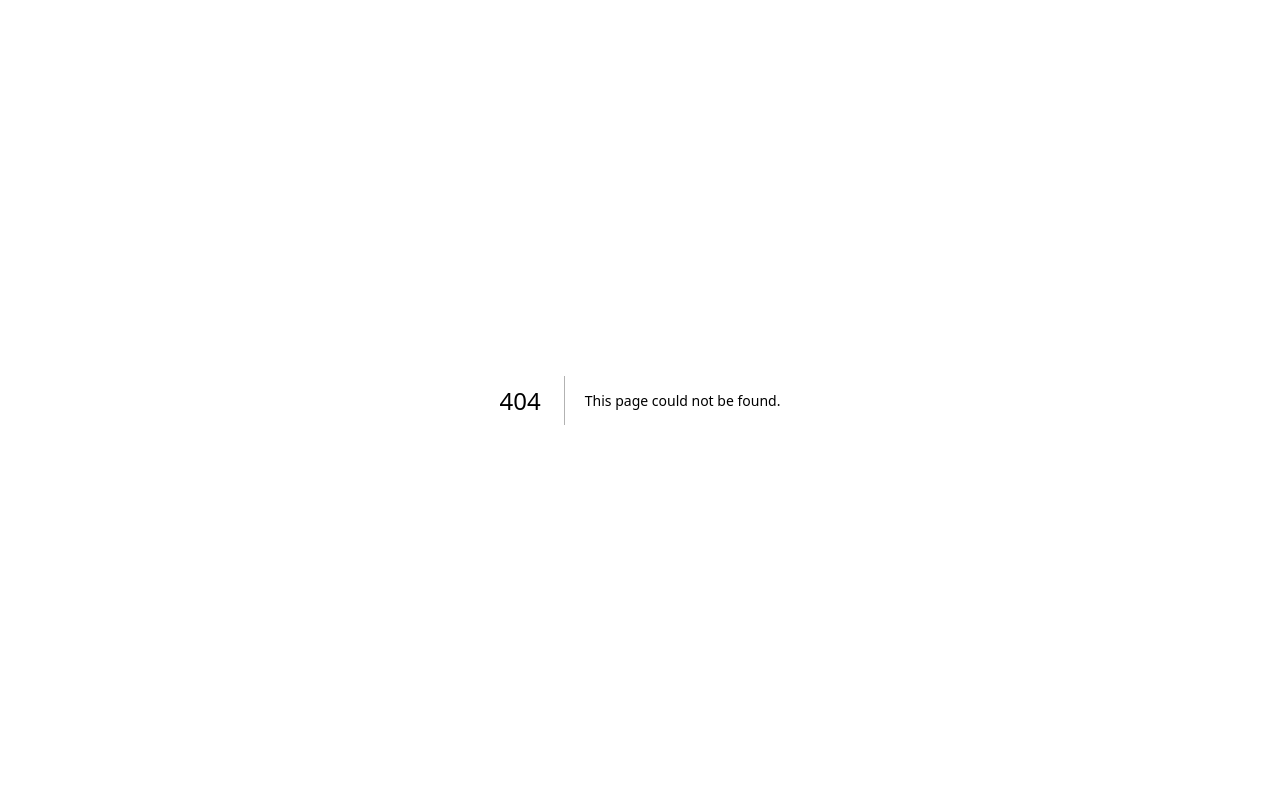
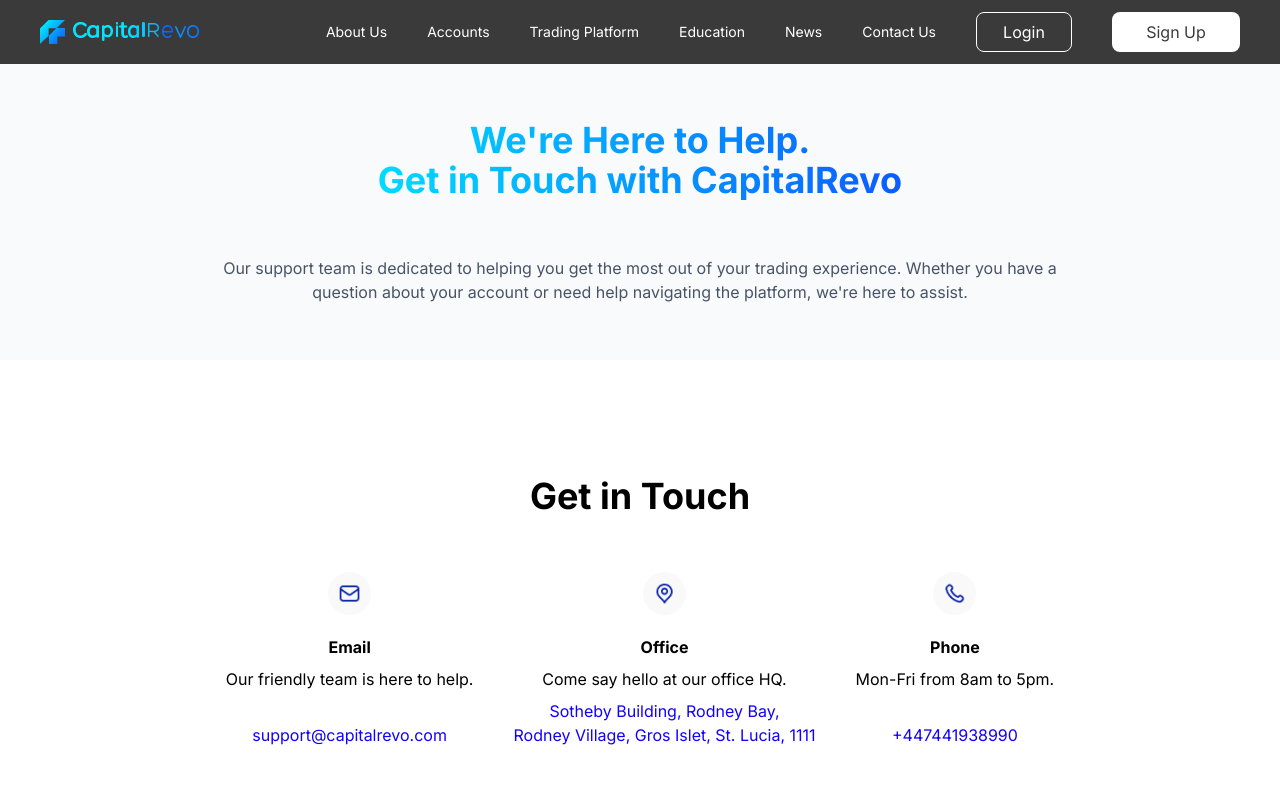
Before and after one commit to dragoljub123/capitalrevo, a Next.js app: page /contact-us in a window 1280 px wide. Before the commit this address had no page. Shown: the top 800 px of the page. Built offline with nearby package versions, Linux system fonts and the light colour scheme.

Commit message:
meta data

```diff
--- a/app/Accounts/page.tsx
+++ b/app/Accounts/page.tsx
@@ -4,6 +4,13 @@
 import { Paket } from "@/app/utilitis/interface";
 import { client } from "@/sanity/lib/client";
 import CompareAccountsButton from "@/app/components/CompareAccountsButton";
+import { Metadata } from "next";
+
+export const metadata: Metadata = {
+  title: "Accounts | CapitalRevo",
+  description:
+    "CapitalRevo offers specialized accounts that empower businesses. Experience tailored financial solutions to drive your success.",
+};
 
 async function getPaketi() {
   const query = `*[_type == 'paketi'] {
--- a/app/News/page.tsx
+++ b/app/News/page.tsx
@@ -4,6 +4,13 @@
 import TradingViewEventsWidget from "../components/TradingViewEventsWidget";
 import TradingViewWidgetNews2 from "../components/TradingViewWidgetNews2";
 import TradingViewEventsWidget2 from "../components/TradingViewEventsWidget2";
+import { Metadata } from "next";
+
+export const metadata: Metadata = {
+  title: "News | CapitalRevo",
+  description:
+    "Discover the latest updates and insights from Capital Revo. Stay ahead with news on industry trends, innovations, and company announcements.",
+};
 
 export default function News() {
   return (
--- a/app/AboutUs/page.tsx
+++ b/app/about-us/page.tsx
@@ -3,6 +3,13 @@
 import AboutUsCard from "../components/AboutUsCard";
 import AboutUsCard2 from "../components/AboutUsCard2";
 import FaturedCrad from "../components/FaturedCrad";
+import { Metadata } from "next";
+
+export const metadata: Metadata = {
+  title: "About Us | CapitalRevo",
+  description:
+    "We are committed to delivering an exceptional trading experience by providing traders access to the best tools and resources available.",
+};
 
 export default function AboutUs() {
   return (
--- a/app/compare-accounts/page.tsx
+++ b/app/compare-accounts/page.tsx
@@ -1,5 +1,12 @@
 import { FC } from "react";
 import { Navbar } from "../components/Navbar";
+import { Metadata } from "next";
+
+export const metadata: Metadata = {
+  title: "Compare Accounts | CapitalRevo",
+  description:
+    "Explore and compare account options at Capital Revo. Discover tailored solutions that meet your business needs and financial goals.",
+};
 
 const CompareAccounts: FC = () => {
   return (
--- a/app/components/ContactForm.tsx
+++ b/app/components/ContactForm.tsx
@@ -1,5 +1,6 @@
 "use client";
 import React, { useState } from "react";
+
 const ContactForm: React.FC = () => {
   const [formData, setFormData] = useState({
     firstName: "",
@@ -7,8 +8,10 @@
     email: "",
     phone: "",
     message: "",
-    agreeToPrivacyPolicy: false, // Add state for the checkbox
+    agreeToPrivacyPolicy: false,
+    bproverab: "",
   });
+
   const handleChange = (
     e: React.ChangeEvent<HTMLInputElement | HTMLTextAreaElement>
   ) => {
@@ -16,7 +19,7 @@
     if (type === "checkbox") {
       setFormData({
         ...formData,
-        [name]: (e.target as HTMLInputElement).checked, // Type guard for checkbox
+        [name]: (e.target as HTMLInputElement).checked,
       });
     } else {
       setFormData({
@@ -25,12 +28,19 @@
       });
     }
   };
+
   const handleSubmit = async (e: React.FormEvent) => {
     e.preventDefault();
     if (!formData.agreeToPrivacyPolicy) {
       alert("You must agree to our privacy policy.");
       return;
     }
+
+    if (formData.bproverab) {
+      alert("Spam detected.");
+      return;
+    }
+
     try {
       const response = await fetch("/api/contact", {
         method: "POST",
@@ -48,6 +58,7 @@
           phone: "",
           message: "",
           agreeToPrivacyPolicy: false,
+          bproverab: "",
         });
       } else {
         alert("Failed to send message.");
@@ -57,10 +68,11 @@
       alert("An error occurred while sending the message.");
     }
   };
+
   return (
     <form
       onSubmit={handleSubmit}
-      className="mx-auto p-4 space-y-4  max-w-lg sm:max-w-2xl"
+      className="mx-auto p-4 space-y-4 max-w-lg sm:max-w-2xl"
     >
       <div className="flex flex-col space-y-4">
         <div className="flex flex-col sm:flex-row sm:space-x-4">
@@ -79,7 +91,7 @@
               value={formData.firstName}
               onChange={handleChange}
               required
-              className="text-black placeholder-gray mt-1 block w-full h-14 rounded-md  border-[1px] border-gray-300 shadow-sm focus:border-indigo-500 focus:ring-indigo-500 sm:text-sm px-2"
+              className="text-black placeholder-gray mt-1 block w-full h-14 rounded-md border-[1px] border-gray-300 shadow-sm focus:border-indigo-500 focus:ring-indigo-500 sm:text-sm px-2"
             />
           </div>
           <div className="flex-1">
@@ -97,11 +109,11 @@
               value={formData.lastName}
               onChange={handleChange}
               required
-              className="px-2 text-black placeholder-gray mt-1 block w-full h-14 rounded-md  border-[1px] border-gray-300 shadow-sm focus:border-indigo-500 focus:ring-indigo-500 sm:text-sm"
+              className="px-2 text-black placeholder-gray mt-1 block w-full h-14 rounded-md border-[1px] border-gray-300 shadow-sm focus:border-indigo-500 focus:ring-indigo-500 sm:text-sm"
             />
           </div>
         </div>
-        <div className=" sm:flex-row sm:space-x-4">
+        <div className="sm:flex-row sm:space-x-4">
           <div className="">
             <label
               htmlFor="email"
@@ -117,7 +129,7 @@
               value={formData.email}
               onChange={handleChange}
               required
-              className="px-2 text-black placeholder-gray mt-1 block w-full h-14 rounded-md border-[1px]  border-gray-300 shadow-sm focus:border-indigo-500 focus:ring-indigo-500 sm:text-sm"
+              className="px-2 text-black placeholder-gray mt-1 block w-full h-14 rounded-md border-[1px] border-gray-300 shadow-sm focus:border-indigo-500 focus:ring-indigo-500 sm:text-sm"
             />
           </div>
         </div>
@@ -136,8 +148,8 @@
             value={formData.phone}
             onChange={handleChange}
             required
-            className=" px-2 text-black placeholder-gray  mt-1 block w-full h-14 rounded-md  border-[1px] border-gray-300 shadow-sm focus:border-indigo-500 focus:ring-indigo-500 sm:text-sm"
-          />{" "}
+            className="px-2 text-black placeholder-gray mt-1 block w-full h-14 rounded-md border-[1px] border-gray-300 shadow-sm focus:border-indigo-500 focus:ring-indigo-500 sm:text-sm"
+          />
         </div>
         <div>
           <label
@@ -173,9 +185,25 @@
             You agree to our friendly privacy policy.
           </label>
         </div>
+
+        <div className="hidden">
+          <label
+            htmlFor="bproverab"
+            className="block text-sm font-medium text-gray-700"
+          ></label>
+          <input
+            type="text"
+            id="bproverab"
+            name="bproverab"
+            value={formData.bproverab}
+            onChange={handleChange}
+            className="mt-1 block w-full h-0 opacity-0"
+          />
+        </div>
+
         <button
           type="submit"
-          className="  px-12 py-1 rounded-md text-white bg-dugmeplava transition-colors duration-300 w-full sm:w-auto"
+          className="px-12 py-1 rounded-md text-white bg-dugmeplava transition-colors duration-300 w-full sm:w-auto"
         >
           Send message
         </button>
@@ -183,4 +211,5 @@
     </form>
   );
 };
+
 export default ContactForm;
--- a/app/components/FooterHome.tsx
+++ b/app/components/FooterHome.tsx
@@ -56,16 +56,16 @@
                   <Link href="/">Home</Link>
                 </li>
                 <li>
-                  <Link href="/Accounts">Accounts</Link>
+                  <Link href="/accounts">Accounts</Link>
                 </li>
                 <li>
-                  <Link href="/TradingPlatform">Trading Platform</Link>
+                  <Link href="/tradingplatform">Trading Platform</Link>
                 </li>
                 <li>
-                  <Link href="#Education">Education</Link>
+                  <Link href="#education">Education</Link>
                 </li>
                 <li>
-                  <Link href="/News">News</Link>
+                  <Link href="/news">News</Link>
                 </li>
                 <li>
                   <Link href="/blog">Blog</Link>
@@ -74,10 +74,10 @@
               <ul className="space-y-2 text-sm">
                 <li className="font-bold mb-2">Company</li>
                 <li>
-                  <Link href="/AboutUs">About Us</Link>
+                  <Link href="/about-us">About Us</Link>
                 </li>
                 <li>
-                  <Link href="/ContactUs/#contactform">Contact Us</Link>
+                  <Link href="/contact-us/#contactform">Contact Us</Link>
                 </li>
               </ul>
             </div>
@@ -159,16 +159,16 @@
                     <Link href="/">Home</Link>
                   </li>
                   <li>
-                    <Link href="/Accounts">Accounts</Link>
+                    <Link href="/accounts">Accounts</Link>
                   </li>
                   <li>
-                    <Link href="/TradingPlatform">Trading Platform</Link>
+                    <Link href="/trading-platform">Trading Platform</Link>
                   </li>
                   <li>
-                    <Link href="#Education">Education</Link>
+                    <Link href="#education">Education</Link>
                   </li>
                   <li>
-                    <Link href="/News">News</Link>
+                    <Link href="/news">News</Link>
                   </li>
                   <li>
                     <Link href="/blog">Blog</Link>
@@ -177,10 +177,10 @@
                 <ul className="space-y-2 text-sm">
                   <li className="font-bold mb-2">Company</li>
                   <li>
-                    <Link href="/AboutUs">About Us</Link>
+                    <Link href="/about-us">About Us</Link>
                   </li>
                   <li>
-                    <Link href="/ContactUs/#contactform">Contact Us</Link>
+                    <Link href="/contact-us/#contactform">Contact Us</Link>
                   </li>
                 </ul>
               </div>
--- a/app/components/Navbar.tsx
+++ b/app/components/Navbar.tsx
@@ -10,12 +10,12 @@
 
 export const Navbar = () => {
   const navigation = [
-    { title: "About Us", href: "/AboutUs" },
-    { title: "Accounts", href: "/Accounts" },
-    { title: "Trading Platform", href: "/TradingPlatform" },
-    { title: "Education", href: "/#Education" },
-    { title: "News", href: "/News" },
-    { title: "Contact Us", href: "/ContactUs/#contactform" },
+    { title: "About Us", href: "/about-us" },
+    { title: "Accounts", href: "/accounts" },
+    { title: "Trading Platform", href: "/trading-platform" },
+    { title: "Education", href: "/#education" },
+    { title: "News", href: "/news" },
+    { title: "Contact Us", href: "/contact-us/#contactform" },
   ];
   const [showLinks, setShowLinks] = useState(false);
 
--- a/app/ContactUs/page.tsx
+++ b/app/contact-us/page.tsx
@@ -2,6 +2,13 @@
 import { Navbar } from "../components/Navbar";
 import ContactForm from "../components/ContactForm";
 import Image from "next/image";
+import { Metadata } from "next";
+
+export const metadata: Metadata = {
+  title: "Contact Us | CapitalRevo",
+  description:
+    "Get in touch with Capital Revo for inquiries and support. Our team is ready to assist you with your business needs and questions.",
+};
 
 export default function ContactUs() {
   return (
--- a/app/page.tsx
+++ b/app/page.tsx
@@ -195,7 +195,7 @@
       <div className="my-10">
         <div
           className=" pt-10 mx-auto flex items-center justify-center "
-          id="Education"
+          id="education"
         >
           <div className="max-w-screen-xl mx-auto flex flex-col  justify-between items-center px-4 lg:px-0 h-full">
             <h2 className="text-2xl py-4 text-black font-bold mb-6 mt-6 text-center lg:text-4xl ">
--- /dev/null
+++ b/app/trading-platform/layout.tsx
@@ -0,0 +1,15 @@
+import { Metadata } from "next";
+
+export const metadata: Metadata = {
+  title: "Trading Platform | CapitalRevo",
+  description:
+    "Experience seamless trading with Capital Revo's platform. Access advanced tools and insights to enhance your trading strategy today.",
+};
+
+export default function TradingPlatformLayout({
+  children,
+}: {
+  children: React.ReactNode;
+}) {
+  return <div>{children}</div>;
+}
```
Also changed, not shown: app/trading-platform/page.tsx (renamed from app/TradingPlatform/page.tsx).
